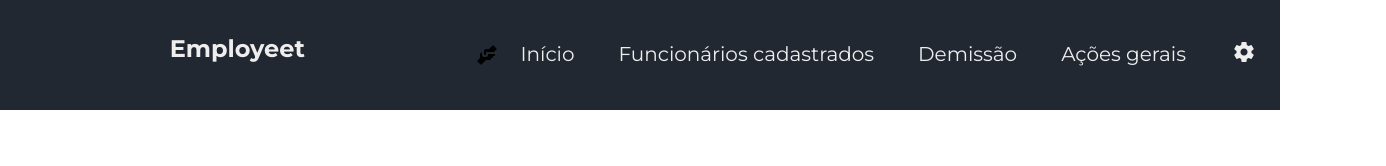
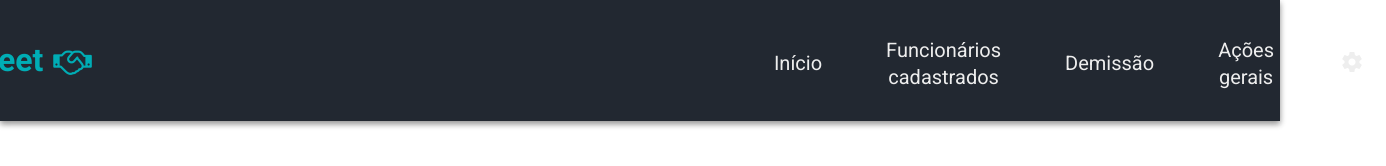
Before and after one commit to Cyanbland/employeet, a plain HTML site: page index.html in a window 1280 px wide. Shown: the whole page, 1386 px wide, since content can reach past the window. Drawn offline with Linux system fonts and the light colour scheme.

Commit message:
first header version

```diff
--- a/index.html
+++ b/index.html
@@ -5,16 +5,19 @@
     <meta name="viewport" content="width=device-width, initial-scale=1.0">
     <link rel="stylesheet" type="text/css" href="src/styles/styles.css">
     <link rel="icon" href="assets/icons/handshake.svg">
+    <link rel="stylesheet" href="https://cdnjs.cloudflare.com/ajax/libs/font-awesome/4.7.0/css/font-awesome.min.css">
     <link href="https://fonts.googleapis.com/icon?family=Material+Icons" rel="stylesheet">
 
 </head>
 <body>
-  <i class="fa fa-handshake-o" ></i>
     <header id="header-container">
       <nav id = "top-navbar">
           <ul>
-            <h1>Employeet</h1>
-            <img src="/assets/icons/handshake_icon_138505.svg">
+            <div class="left-side">
+              <h1>Employeet</h1>
+              <i class="fa fa-handshake-o" id="handshake-icon"></i>
+            </div>
+
             <li><a href="#">Início</a></li>
             <li><a href="#">Funcionários cadastrados</a></li>
             <li><a href="#">Demissão</a></li>
--- a/src/styles/styles.css
+++ b/src/styles/styles.css
@@ -1,11 +1,12 @@
 @import url('https://fonts.googleapis.com/css2?family=Montserrat:ital,wght@0,300;0,400;0,500;0,600;0,700;0,900;1,300;1,400&display=swap');
+@import url('https://fonts.googleapis.com/css2?family=Roboto:ital,wght@0,300;0,400;0,500;0,700;0,900;1,400;1,900&display=swap');
 
 html {
     scroll-behavior: smooth !important;
 }
 
 body {
-	font-family: Montserrat, Arial, Helvetica, sans-serif;
+	font-family: Roboto, Montserrat, Arial, Helvetica, sans-serif;
 	font-size:16px;
 	line-height:1.6em;
     margin:0;
@@ -23,9 +24,31 @@ body {
     display: flex;
     background-color: #222831;
     padding: 10 40px;
-    flex-basis: 100%;
+    width: 100%;
     justify-content: space-between;
     text-align: center;
+    box-shadow: 0 3px 6px rgba(0,0,0,0.20), 0 3px 6px rgba(0,0,0,0.28);
+    align-items: center;
+}
+
+.left-side {
+    display: flex;
+    padding-right: 50%;
+    margin: 0px 10px 0px 10px;
+    align-items: center;
+}
+
+.left-side h1 {
+    color: #00adb5;
+    font-size: 32px;
+    padding: 0px;
+}
+
+#handshake-icon {
+    color: #00adb5;
+    padding-left: 10px;
+    font-size: 30px;
+    height: 35%;
 }
 
 #top-navbar ul {
@@ -34,21 +57,28 @@ body {
     list-style: none;
     text-align: center;
     flex-basis: 100%;
+    justify-content: center;
+    align-items: center;
+}
+
+
+#top-navbar li {
+    padding: 10px 20px 2px 20px;
+    align-content: center;
+    text-align: center;
+    margin: 12px;
+    border: 10px;
+    height: 100%;
+    transition: 0.3s;
 
 }
 
-#top-navbar h1 {
-    color: #eeeeee;
-    flex-grow: 2;
-
-}
-
-#top-navbar li {
-    padding: 10px;
-    align-content: center;
-    text-align: center;
-    margin: 12px;
-
+#top-navbar li:hover {
+    border-top-left-radius: 5px;
+    border-top-right-radius: 5px;
+    border-bottom: 1px solid #eeeeee;
+    background-color: #393e46;
+    text-decoration: none;
 }
 
 #top-navbar a {
@@ -61,6 +91,8 @@ body {
     word-wrap: break-word;
 }
 
+
+
 #settings-btn {
     background-color: Transparent;
     margin: 0px;
```
